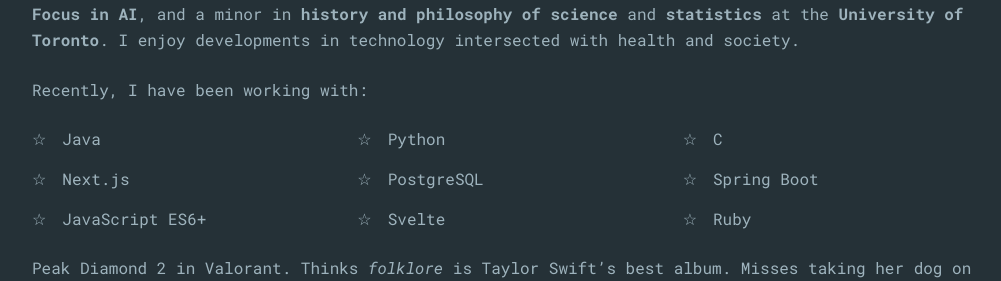
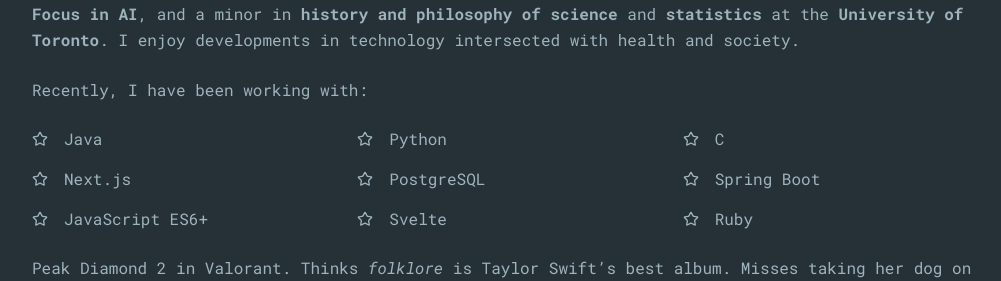
Before and after one commit to rachelkd/portfolio, a React (Vite) app: page / in a window 1280 px wide. Shown: the part 929-1210 px from the top of the page, without its empty margins (128-1129 px from the left). Built offline with nearby package versions, Linux system fonts and the light colour scheme.

Commit message:
replaced bullet icon with Lucide Star icon

```diff
--- a/src/components/pages/AboutMe.tsx
+++ b/src/components/pages/AboutMe.tsx
@@ -1,4 +1,5 @@
 import { FC } from 'react';
+import { Star } from 'lucide-react';
 
 const AboutMe: FC = () => {
     return (
@@ -27,31 +28,39 @@
                 </p>
                 <div>
                     <ul className='grid grid-cols-1 md:grid-cols-3 gap-4 w-full'>
-                        <li className='flex items-center gap-4 before:content-["☆"]'>
+                        <li className='flex items-center gap-4'>
+                            <Star size={16} />
                             Java
                         </li>
-                        <li className='flex items-center gap-4 before:content-["☆"]'>
+                        <li className='flex items-center gap-4'>
+                            <Star size={16} />
                             Python
                         </li>
-                        <li className='flex items-center gap-4 before:content-["☆"]'>
-                            C
+                        <li className='flex items-center gap-4'>
+                            <Star size={16} />C
                         </li>
-                        <li className='flex items-center gap-4 before:content-["☆"]'>
+                        <li className='flex items-center gap-4'>
+                            <Star size={16} />
                             Next.js
                         </li>
-                        <li className='flex items-center gap-4 before:content-["☆"]'>
+                        <li className='flex items-center gap-4'>
+                            <Star size={16} />
                             PostgreSQL
                         </li>
-                        <li className='flex items-center gap-4 before:content-["☆"]'>
+                        <li className='flex items-center gap-4'>
+                            <Star size={16} />
                             Spring Boot
                         </li>
-                        <li className='flex items-center gap-4 before:content-["☆"]'>
+                        <li className='flex items-center gap-4'>
+                            <Star size={16} />
                             JavaScript ES6+
                         </li>
-                        <li className='flex items-center gap-4 before:content-["☆"]'>
+                        <li className='flex items-center gap-4'>
+                            <Star size={16} />
                             Svelte
                         </li>
-                        <li className='flex items-center gap-4 before:content-["☆"]'>
+                        <li className='flex items-center gap-4'>
+                            <Star size={16} />
                             Ruby
                         </li>
                     </ul>
```
